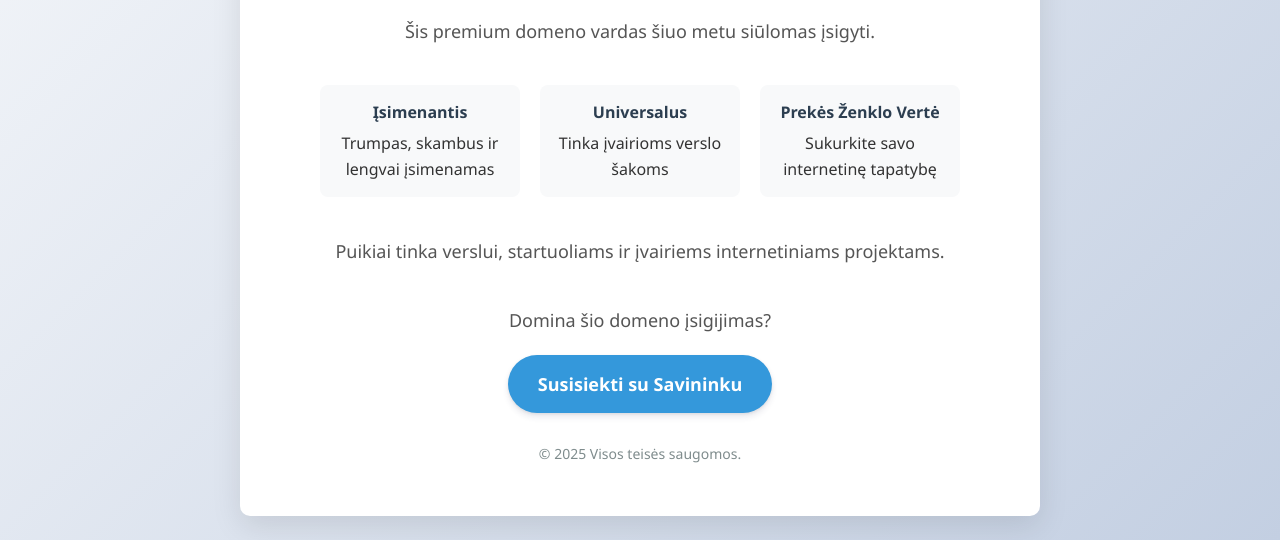
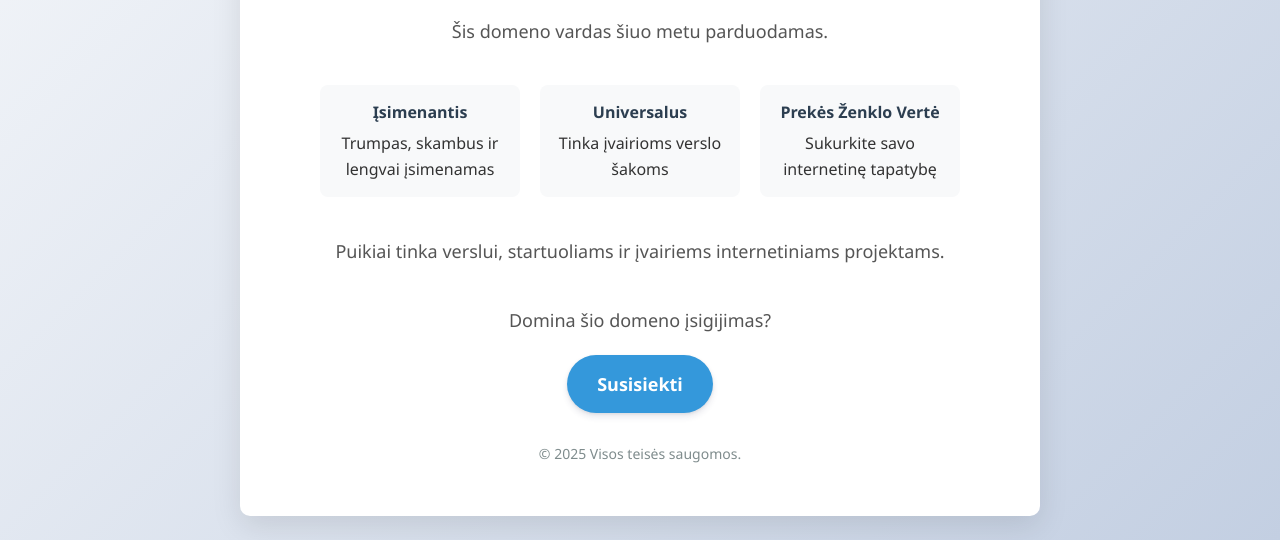
Before and after one commit to agobaL9/kasirkodel, a plain HTML site: page index.html in a window 1280 px wide. Shown: the part 260-800 px from the top of the page. Drawn offline with Linux system fonts and the light colour scheme.

Commit message:
Update index.html

```diff
--- a/index.html
+++ b/index.html
@@ -3,7 +3,7 @@
 <head>
     <meta charset="UTF-8">
     <meta name="viewport" content="width=device-width, initial-scale=1.0">
-    <title>Parduodamas Aukštos Kokybės Domenas</title>
+    <title>Parduodamas Domenas</title>
     <style>
         /* Modern, clean styling */
         * {
@@ -129,7 +129,7 @@
 
         <div class="domain">kasirkodel.lt</div>
 
-        <p>Šis premium domeno vardas šiuo metu siūlomas įsigyti.</p>
+        <p>Šis domeno vardas šiuo metu parduodamas.</p>
 
         <div class="features">
             <div class="feature">
@@ -150,7 +150,7 @@
 
         <div class="cta">
             <p>Domina šio domeno įsigijimas?</p>
-            <a href="mailto:laboga.mindaugas@gmail.com" class="button">Susisiekti su Savininku</a>
+            <a href="mailto:laboga.mindaugas@gmail.com" class="button">Susisiekti</a>
         </div>
 
         <footer>
```
